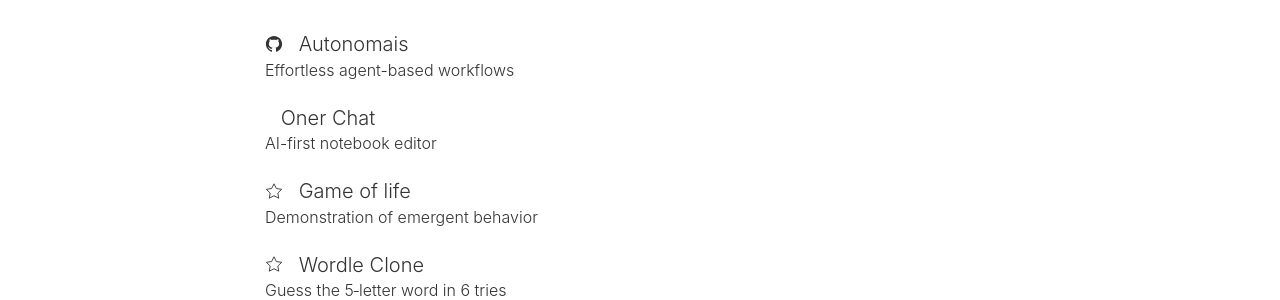
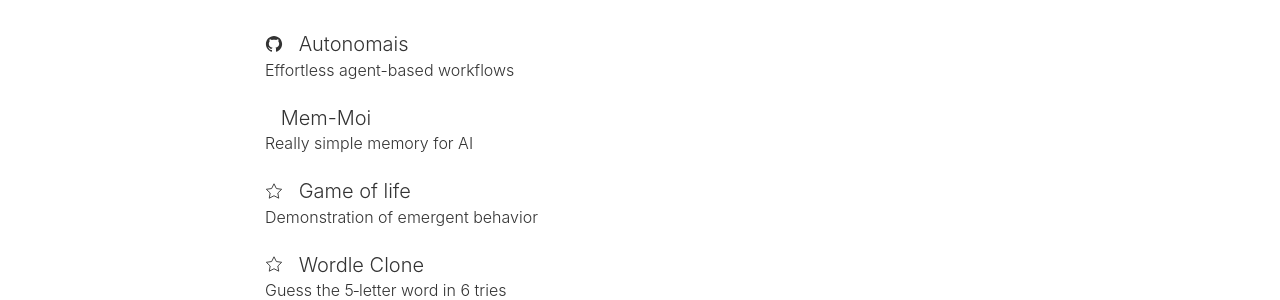
Before and after one commit to nyvyn/nyvyn.github.io, a Jekyll site: the page built from _pages/projects.markdown, in a window 1280 px wide. Shown: the part 337-637 px from the top of the page. Built offline with Jekyll 4.4.1, drawn with Linux system fonts in a browser that asks for light colours; nearby versions of some CDN libraries.

Commit message:
Update project details for Mem-Moi
Renamed "Oner Chat" to "Mem-Moi" with updated description and URL. This reflects changes in project branding and repository location.

```diff
--- a/_data/projects.yaml
+++ b/_data/projects.yaml
@@ -3,7 +3,7 @@
     description: Effortless agent-based workflows
     icon: github
     url: https://github.com/nyvyn/autonomais
-  - title: Oner Chat
-    description: AI-first notebook editor
+  - title: Mem-Moi
+    description: Really simple memory for AI
     icon: link-external
-    url: https://www.oner.chat
+    url: https://github.com/nyvyn/mem-moi
```
